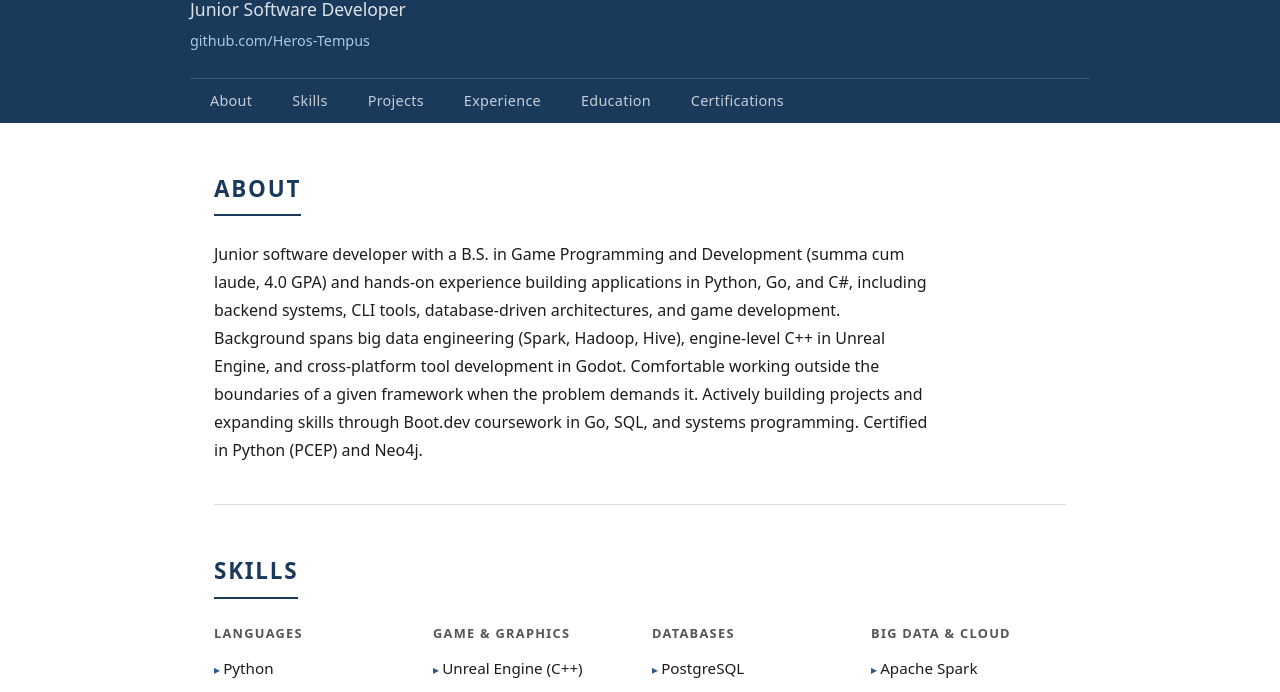
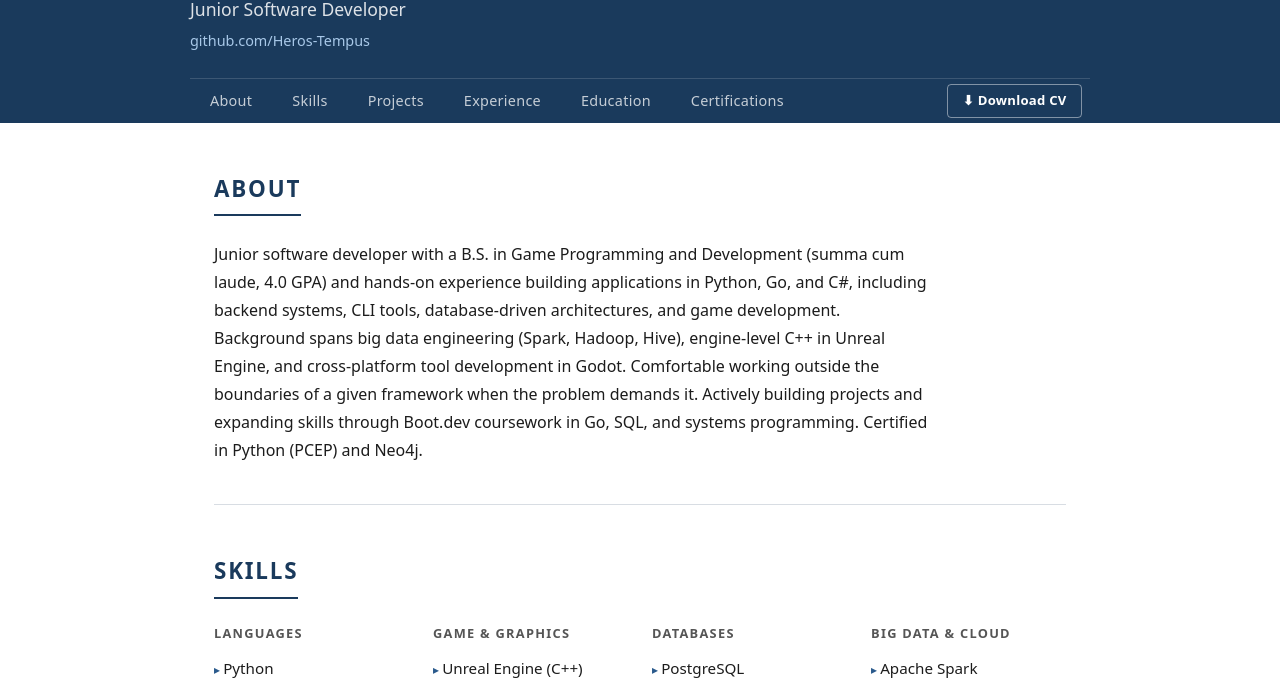
Before and after one commit to Heros-Tempus/Resume, a website: page index.html in a window 1280 px wide. Shown: the part 107-799 px from the top of the page. Drawn offline with Linux system fonts and the light colour scheme.

Commit message:
feat: add download link for resume in navigation

```diff
--- a/main.js
+++ b/main.js
@@ -35,6 +35,12 @@ function renderNav(sections) {
         a.textContent = s.label;
         nav.appendChild(a);
     });
+
+    const dl = el('a', 'nav-download');
+    dl.href = 'resume.docx';
+    dl.download = 'Timothy_Miller_Resume.docx';
+    dl.textContent = '⬇ Download CV';
+    nav.appendChild(dl);
 }
 
 // ─── Sections ────────────────────────────────────────────────────────────────
--- a/style.css
+++ b/style.css
@@ -93,6 +93,26 @@ nav a {
 nav a:hover {
     color: #fff;
     background: rgba(255,255,255,0.08);
+}
+
+.nav-download {
+    margin-left: auto;
+    align-self: center;
+    margin-right: 0.5rem;
+    padding: 0.35rem 0.9rem !important;
+    border: 1px solid rgba(255,255,255,0.45);
+    border-radius: 4px;
+    font-size: 0.82rem !important;
+    font-weight: 600 !important;
+    color: #fff !important;
+    white-space: nowrap;
+    letter-spacing: 0.02em;
+    transition: background 0.15s, border-color 0.15s;
+}
+
+.nav-download:hover {
+    background: rgba(255,255,255,0.15) !important;
+    border-color: rgba(255,255,255,0.75);
 }
 
 /* ═══════════════════════════════════════════
```
